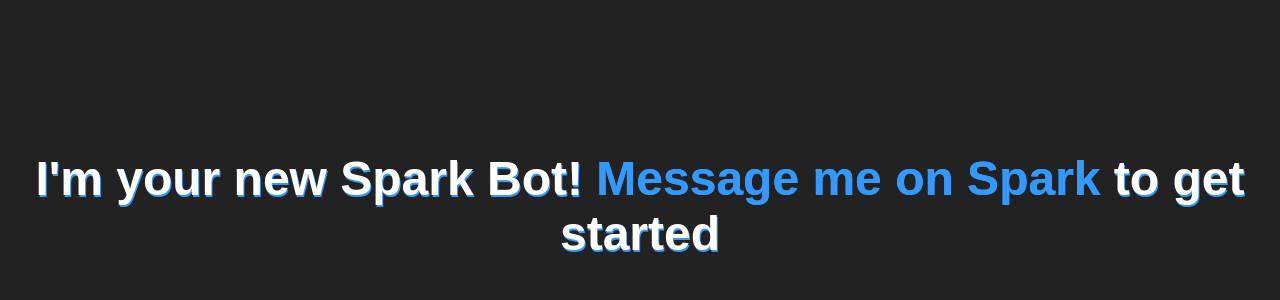
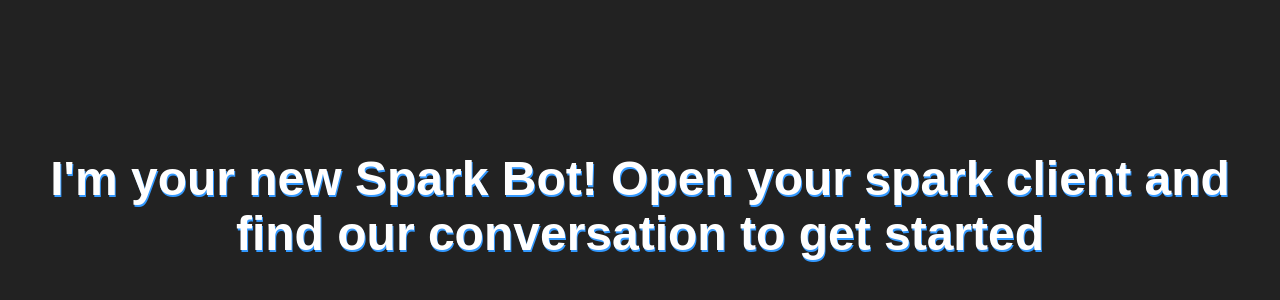
Before and after one commit to howdyai/trello-ciscospark, a website: page public/index.html in a window 1280 px wide. Shown: the part 194-494 px from the top of the page. Drawn offline with Linux system fonts and the light colour scheme.

Commit message:
simplify landing page

```diff
--- a/public/index.html
+++ b/public/index.html
@@ -32,6 +32,6 @@
 
     </head>
     <body>
-		<h1>I'm your new Spark Bot! <a href="https://web.ciscospark.com/rooms/2b783c39-fa88-35cc-9446-eb2b760f46d6/chat">Message me on Spark</a> to get started</h1>
+		<h1>I'm your new Spark Bot! Open your spark client and find our conversation to get started</h1>
     </body>
 </html>
```
